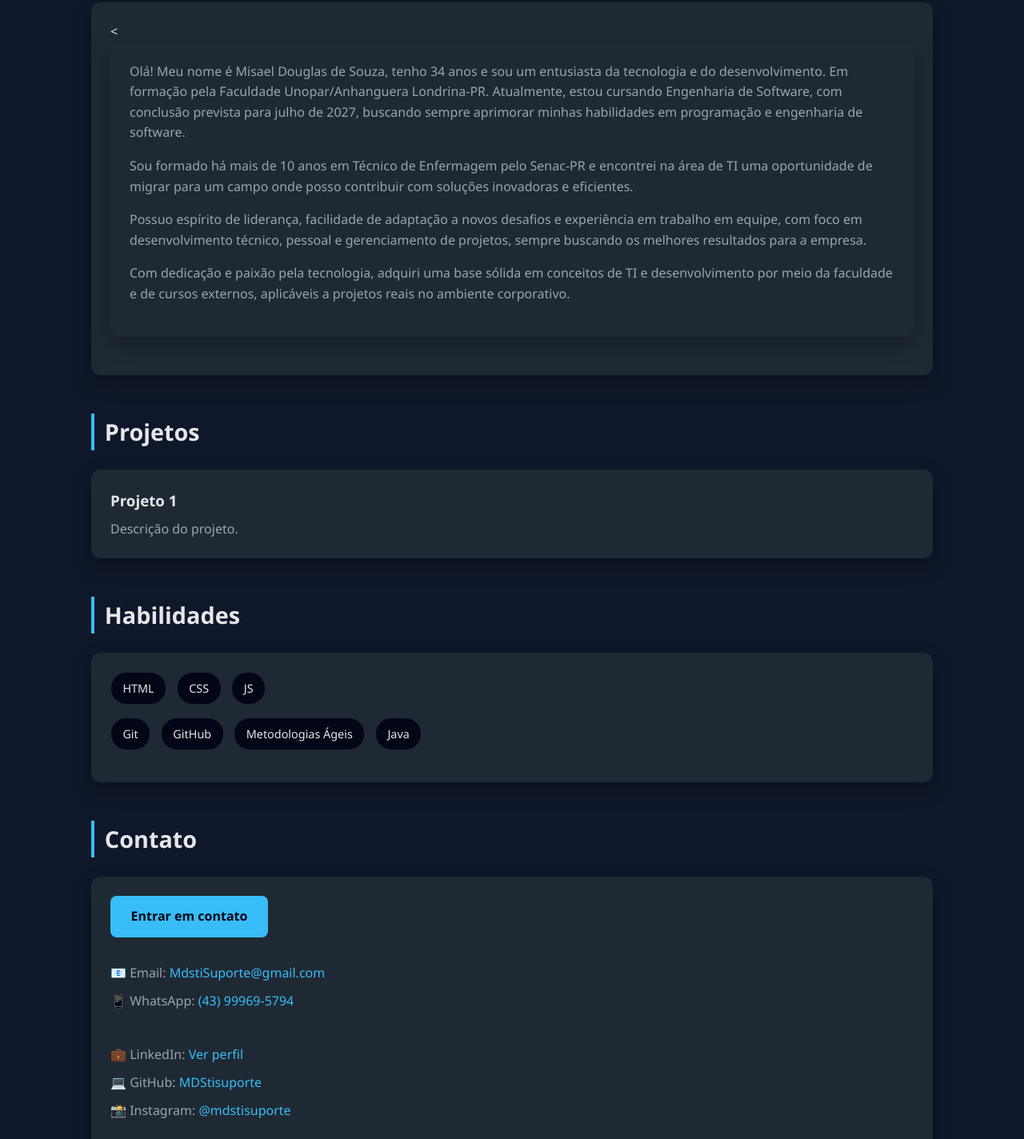
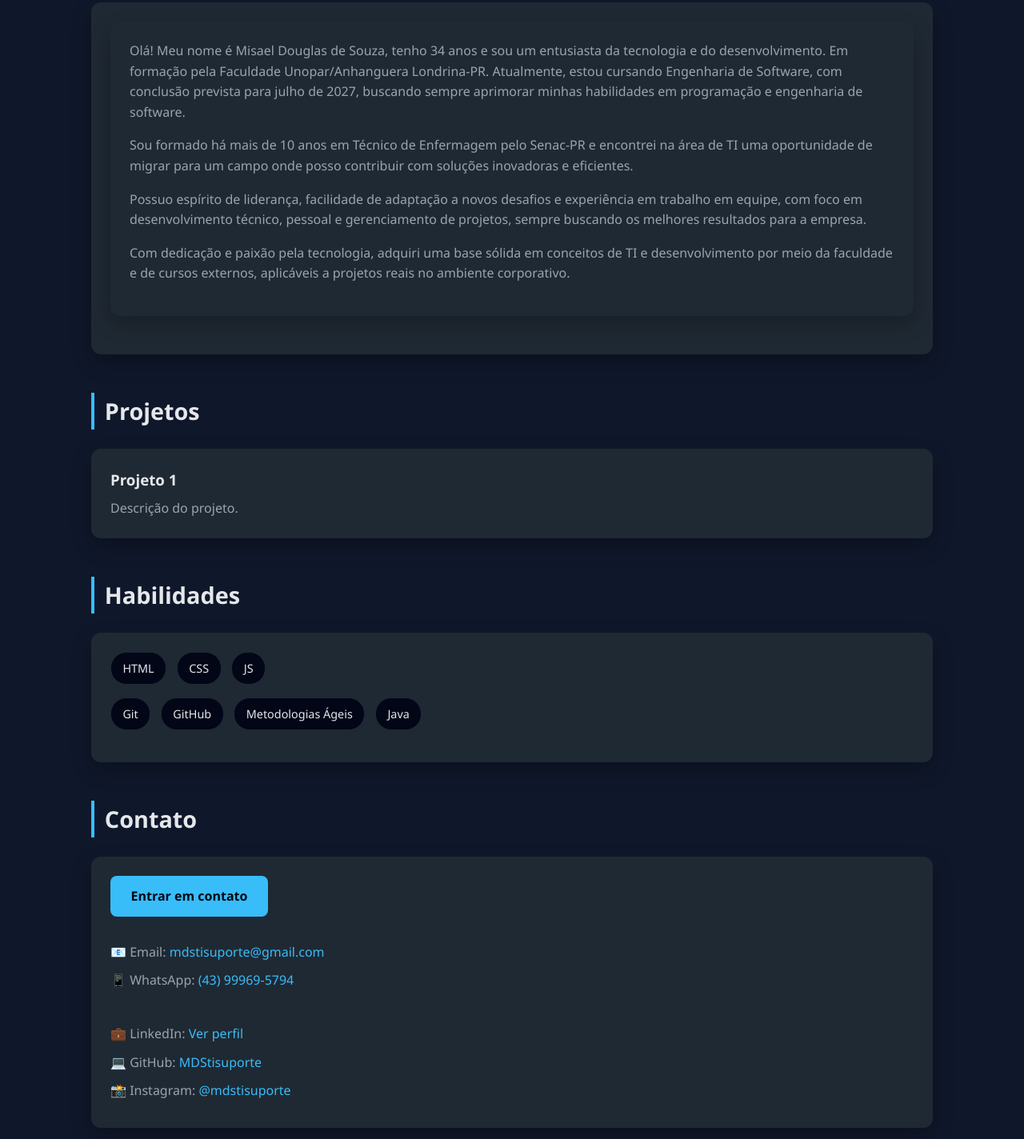
Before and after one commit to MDStisuporte/portfolio, a plain HTML site: page index.html in a window 1280 px wide. Shown: the part 330-1754 px from the top of the page at 80% size. Drawn offline with Linux system fonts and the light colour scheme; a script that the page names is missing.

Commit message:
index.html

```diff
--- a/index.html
+++ b/index.html
@@ -32,7 +32,7 @@
     <section id="sobre">
         <h2>Sobre mim</h2>
         <div class="card">
-            <<div class="card">
+            <div class="card">
   <p>
     Olá! Meu nome é Misael Douglas de Souza, tenho 34 anos e sou um entusiasta da tecnologia e do desenvolvimento.
     Em formação pela Faculdade Unopar/Anhanguera Londrina-PR.
@@ -109,7 +109,7 @@
       <p>
         📧 Email:
         <a href="mailto:mdstisuporte@gmail.com?subject=Convite%20para%20Entrevista&body=Olá,%20gostaríamos%20de%20convidá-lo(a)%20para%20uma%20entrevista%20e%20uma%20breve%20apresentação,%20para%20conversarmos%20sobre%20seu%20perfil%20profissional%20e%20possíveis%20oportunidades%20em%20nosso%20time.">
-    MdstiSuporte@gmail.com
+    mdstisuporte@gmail.com
   </a>
       </p>
 
```
